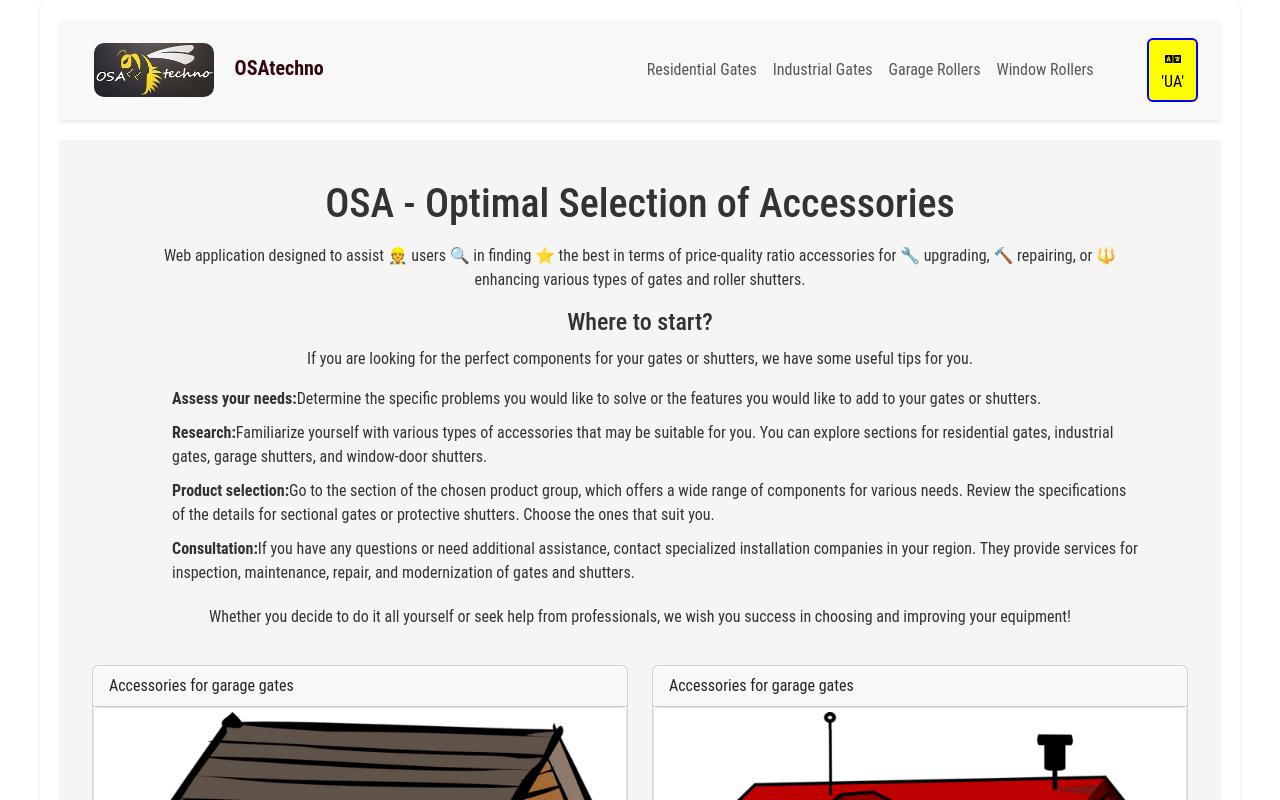
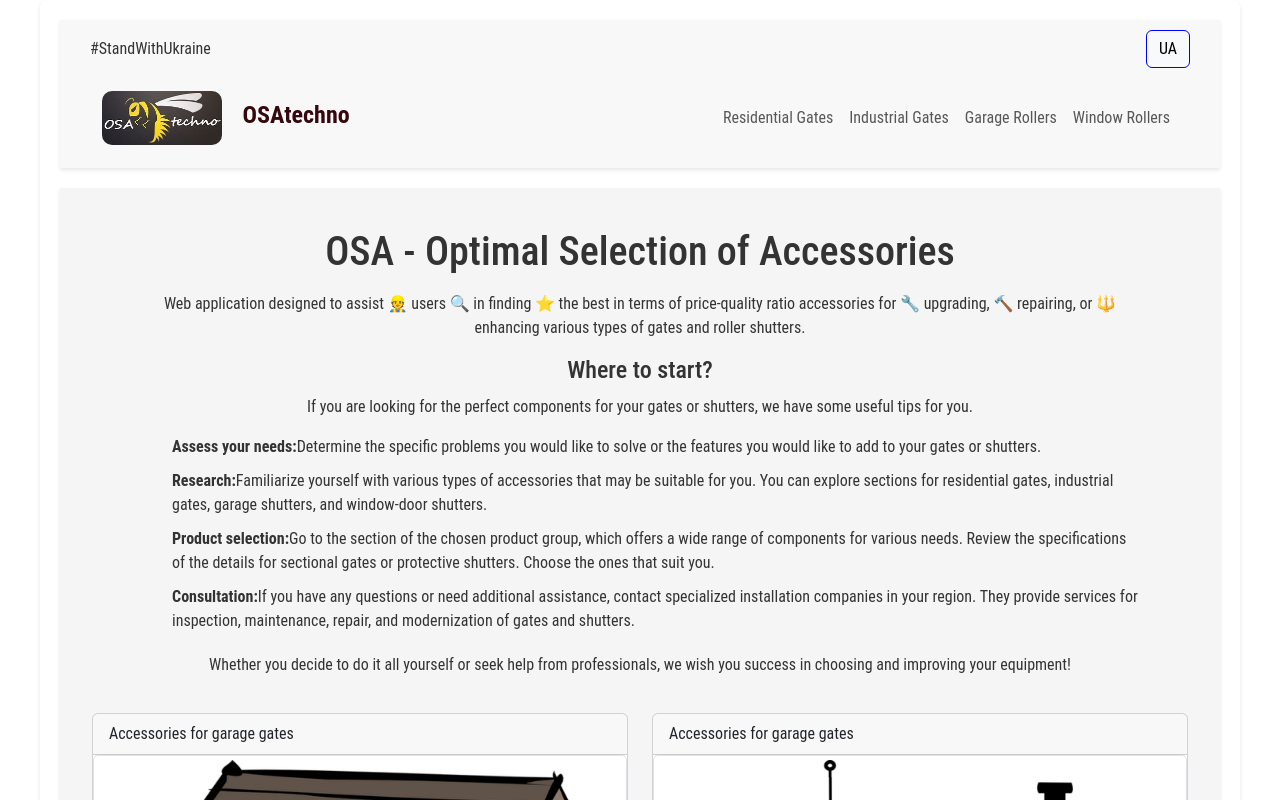
Before and after one commit to SKindij/OSAtechno, a React (Create React App) app: page / in a window 1280 px wide. Shown: the top 800 px of the page. Built offline with nearby package versions, Linux system fonts and the light colour scheme.

Commit message:
refactor: optimize performance without changing overall behavior

```diff
--- a/src/components/common/Common.scss
+++ b/src/components/common/Common.scss
@@ -1,18 +1,23 @@
 @import '../../variables';
 .header {
-  padding: 10px;
   background-color: $parts-background;
   box-shadow: $box-shadow;
   margin-bottom: 20px;
-  @media (max-width: 768px) {
-    padding: 5px;
+
+  .upper-header {
+    display: flex;
+    align-items: center;
+    justify-content: space-between;
+    padding: 10px 30px 0 30px;
+    .language-switch-button {
+      border: 1px solid blue;
     }
-
-  .language-switch-button {
-    border: 2px solid blue;
-    background-color: yellow;
   }
-
+  .header-container {
+    padding: 10px 30px;
+    @media (max-width: 450px) {
+      padding: 5px 10px;
+    }
     .logo {
       width: 120px; height: 54px;
       border-radius: 10px;
@@ -20,15 +25,14 @@
         width: 90px; height: 46px;
       }
     }
-
     .brand-name {
       color: $nav-text;
       font-weight: 800;
       text-shadow: 1px 1px 2px rgba(255, 255, 255, 0.3);
-    font-size: 20px;
+      font-size: 24px;
       margin-left: 16px;
       @media (max-width: 450px) {
-      font-size: 16px;
+        font-size: 20px;
         margin-left: 10px;
       }
     }
@@ -44,15 +48,25 @@
       }
     }
     .navbar-toggler-icon {
-    width: 0.7rem;
-    height: 0.7rem;
+      width: 1rem;
+      height: 1rem;
     }
     .active {
       color: darkorange !important;
       font-weight: bold;
     }
   }
-
+  .navbar-toggler {
+    /* Styles for the burger button */
+    width: 30%;
+    line-height: 1;
+    padding: 0.5rem 1rem;
+    font-size: 1.25rem;
+  }
+  .navbar-toggler-icon {
+    font-size: 1.5rem;
+  }
+}
 
 .footer {
   padding: 10px;
--- a/src/components/common/Footer.js
+++ b/src/components/common/Footer.js
@@ -44,7 +44,7 @@ const Footer = () => {
         </Container>
 
         <Container className="text-center">
-            <Col className="pt-4 copy">&copy; OSAtechno v.0.8.01 by SKindij {new Date().getFullYear()} </Col>
+            <Col className="pt-4 copy">&copy; OSAtechno v.0.8.03 by SKindij {new Date().getFullYear()} </Col>
         </Container>
     </footer>
   );
--- a/src/components/common/Header.js
+++ b/src/components/common/Header.js
@@ -1,58 +1,47 @@
 import React from 'react';
 import { NavLink, Link } from 'react-router-dom';
 import { Navbar, Container, Nav, Button } from 'react-bootstrap';
-import { FaLanguage } from 'react-icons/fa';
 import logo from '../../resources/commonImages/OSA-mini-logo.jpg';
 import './Common.scss';
-
 const Header = () => {
   const handleLanguageSwitch = () => {
-    window.location.href = 'https://ua.osatechno.com/';
+    window.location.href = 'https://osatechno.com/';
   };
-
   return (
     <header className="header">
-      <Container>
-        {/* Left part of navigation */}
+      <Container fluid className="upper-header">
+        <div className="hashtag">#StandWithUkraine</div>
+        <Button variant="light" className="language-switch-button" onClick={handleLanguageSwitch}>
+            <span className="language-text">UA</span>
+        </Button>
+      </Container>
+      <Container fluid className="header-container">
         <Navbar expand="md" variant="light">
           <Container>
-            <Navbar.Toggle aria-controls="responsive-navbar-nav" aria-label="Toggle navigation" />
             <Navbar.Brand>
               <Link to="/" className="logo-link">
                 <img src={logo} alt="OSA-mini-logo" className="logo d-inline-block" />{' '}
                 <span className="brand-name">OSAtechno</span>
               </Link>
             </Navbar.Brand>
-          </Container>
-          {/* Right part of navigation */}
-          <Container>
+            <Navbar.Toggle aria-controls="responsive-navbar-nav" />
             <Navbar.Collapse id="responsive-navbar-nav">
-              <Container>
-                <nav>
-                  <Nav className="me-auto">
-                    <Nav.Link as={NavLink} to="/residential" className="nav-link" activeclassname="active">
+              <Nav className="ms-auto">
+                <Nav.Link as={NavLink} to="/residential" className="nav-link" >
                     Residential Gates
                 </Nav.Link>
-                    <Nav.Link as={NavLink} to="/industrial" className="nav-link" activeclassname="active">
+                <Nav.Link as={NavLink} to="/industrial" className="nav-link" >
                     Industrial Gates
                 </Nav.Link>
-                    <Nav.Link as={NavLink} to="/garageroller" className="nav-link" activeclassname="active">
+                <Nav.Link as={NavLink} to="/garageroller" className="nav-link" >
                     Garage Rollers
                 </Nav.Link>
-                    <Nav.Link as={NavLink} to="/windowroller" className="nav-link" activeclassname="active">
+                <Nav.Link as={NavLink} to="/windowroller" className="nav-link" >
                     Window Rollers
                 </Nav.Link>
               </Nav>
-                </nav>
-              </Container>
             </Navbar.Collapse>
           </Container>
-          {/* Language switch button */}
-          <Button variant="light" className="language-switch-button ml-auto"
-            onClick={handleLanguageSwitch}>
-              <FaLanguage />
-              <span className="language-text">'UA'</span>
-          </Button>
         </Navbar>
       </Container>
     </header>
--- a/src/components/pages/IndustrialGatesPage.js
+++ b/src/components/pages/IndustrialGatesPage.js
@@ -2,7 +2,7 @@ import React, { useState, useEffect, useCallback } from 'react';
 import { Helmet } from "react-helmet";
 import { Container, Row, Col, Button, Card, Form, ButtonGroup, ButtonToolbar, InputGroup } from 'react-bootstrap';
 import { FaEye, FaMedapps } from 'react-icons/fa';
-import { BsFillBadgeAdFill, BsFillInfoCircleFill } from 'react-icons/bs';
+import { BsFillBagPlusFill, BsFillInfoCircleFill } from 'react-icons/bs';
 import DataService from '../../services/DataService';
 import OrderForm from '../order/OrderForm';
 import ProductDetails from './ProductDetails';
@@ -172,12 +172,12 @@ const handleQuantityChange = useCallback( (event, productId) => {
             </Card.Body>
             <Card.Footer>
                     <Row>
-                <Col xs={12} md={9}>
+                      <Col xs={7} md={8}>
                         <Form.Group controlId={`quantity_${product.id}`}>
                           <InputGroup>
                             <Form.Control aria-label="Need for spare parts"
                               type="number" min={0} step={1} pattern="[0-9]+"
-                      inputMode="numeric"
+                              inputMode="numeric" className="quantity-input"
                               value={quantity === 0 ? '' : quantity}
                               onChange={(event) => handleQuantityChange(event, product.id)}
                               onKeyPress={(event) => {
@@ -187,16 +187,18 @@ const handleQuantityChange = useCallback( (event, productId) => {
                               }}
                             />
                             <InputGroup.Text>{product.unit}</InputGroup.Text>
-                    <Button variant='outline-warning'
-                      onClick={(event) => handleAddClick(event, product.id)}
-                      aria-label="Add item to Selected Products">
-                        <BsFillBadgeAdFill />
-                    </Button>
                           </InputGroup>
                         </Form.Group>
                       </Col>
-                <Col xs={12} md={3} className="d-flex justify-content-center">
-                  <Button variant="outline-success"
+                      <Col xs={5} md={4} >
+                        <Button variant='success' className="add-button"
+                            onClick={(event) => handleAddClick(event, product.id)}
+                            aria-label="Add item to Selected Products">
+                            <BsFillBagPlusFill />
+                        </Button>
+                      </Col>
+                      <Col xs={8} md={6} >
+                        <Button variant="info" className="view-button"
                             onClick={() => handleOpenProductDetails(product.id)}
                             aria-label="Open product details">
                             <FaEye />
--- a/src/components/pages/ResidentialGatesPage.js
+++ b/src/components/pages/ResidentialGatesPage.js
@@ -2,7 +2,7 @@ import React, { useState, useEffect, useCallback } from 'react';
 import { Helmet } from "react-helmet";
 import { Container, Row, Col, Button, Card, Form, ButtonGroup, ButtonToolbar, InputGroup } from 'react-bootstrap';
 import { FaEye, FaMedapps } from 'react-icons/fa';
-import { BsFillBadgeAdFill, BsFillInfoCircleFill } from 'react-icons/bs';
+import { BsFillBagPlusFill, BsFillInfoCircleFill } from 'react-icons/bs';
 import DataService from '../../services/DataService';
 import OrderForm from '../order/OrderForm';
 import ProductDetails from './ProductDetails';
@@ -172,12 +172,12 @@ const handleQuantityChange = useCallback( (event, productId) => {
             </Card.Body>
             <Card.Footer>
                     <Row>
-                <Col xs={12} md={9}>
+                      <Col xs={7} md={8}>
                         <Form.Group controlId={`quantity_${product.id}`}>
                           <InputGroup>
                             <Form.Control aria-label="Need for spare parts"
                               type="number" min={0} step={1} pattern="[0-9]+"
-                      inputMode="numeric"
+                              inputMode="numeric" className="quantity-input"
                               value={quantity === 0 ? '' : quantity}
                               onChange={(event) => handleQuantityChange(event, product.id)}
                               onKeyPress={(event) => {
@@ -187,16 +187,18 @@ const handleQuantityChange = useCallback( (event, productId) => {
                               }}
                             />
                             <InputGroup.Text>{product.unit}</InputGroup.Text>
-                    <Button variant='outline-warning'
-                      onClick={(event) => handleAddClick(event, product.id)}
-                      aria-label="Add item to Selected Products">
-                        <BsFillBadgeAdFill />
-                    </Button>
                           </InputGroup>
                         </Form.Group>
                       </Col>
-                <Col xs={12} md={3} className="d-flex justify-content-center">
-                  <Button variant="outline-success"
+                      <Col xs={5} md={4} >
+                        <Button variant='success' className="add-button"
+                            onClick={(event) => handleAddClick(event, product.id)}
+                            aria-label="Add item to Selected Products">
+                            <BsFillBagPlusFill />
+                        </Button>
+                      </Col>
+                      <Col xs={8} md={6} >
+                        <Button variant="info" className="view-button"
                             onClick={() => handleOpenProductDetails(product.id)}
                             aria-label="Open product details">
                             <FaEye />
```
Lines whose indentation alone changed are shown as unchanged.
